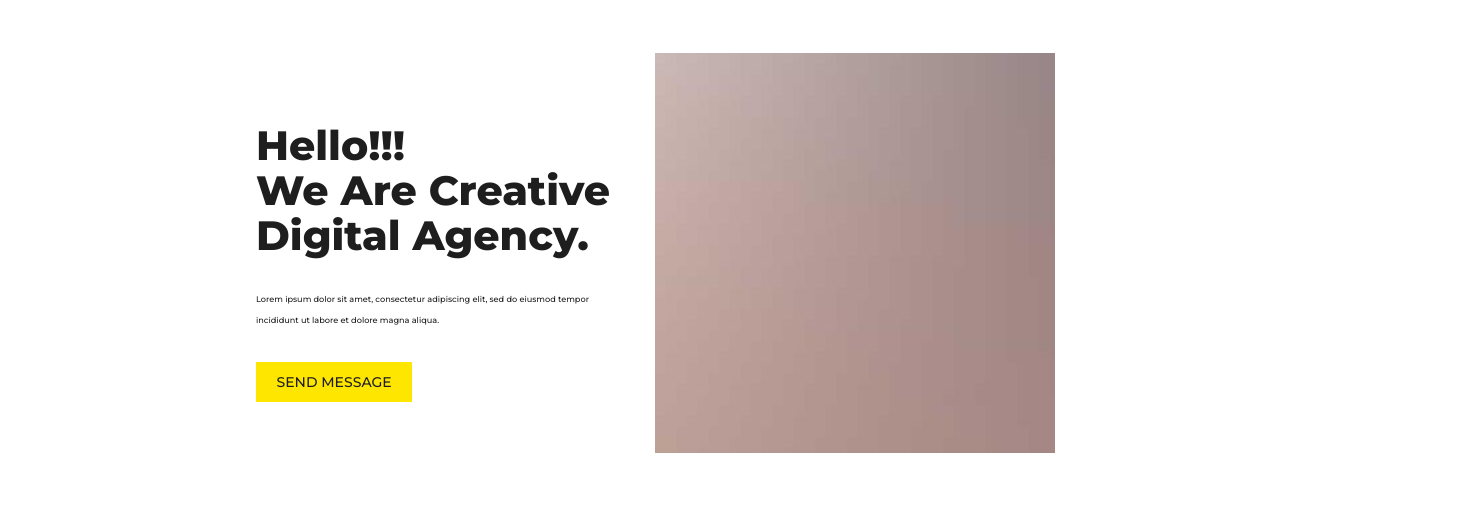
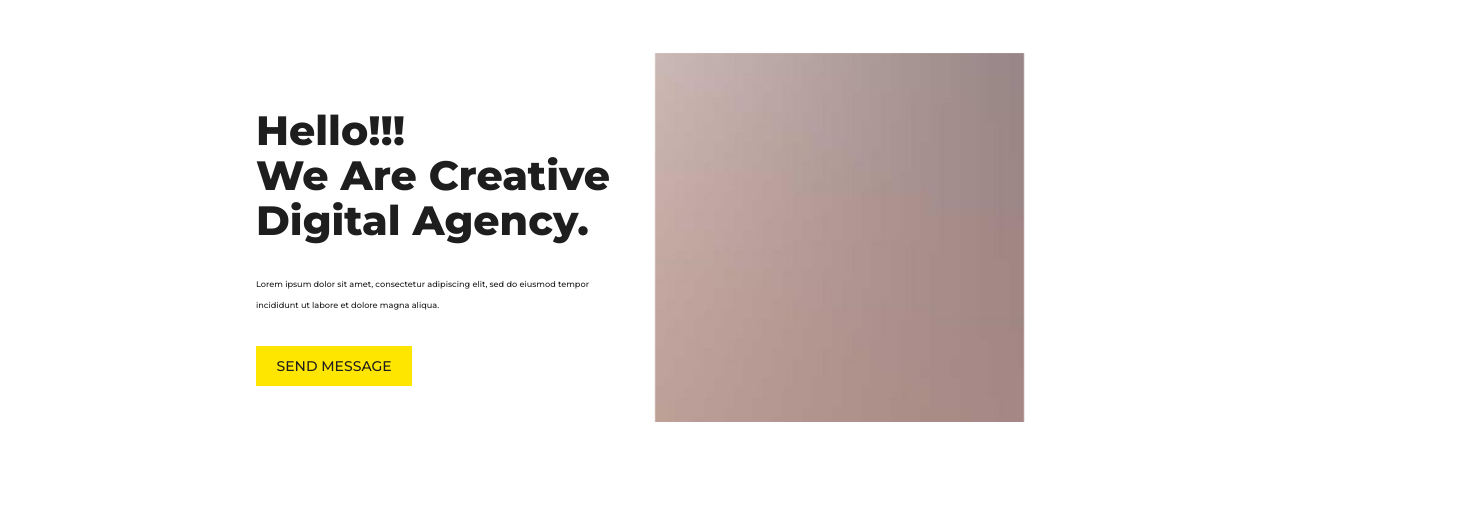
Before and after one commit to klarenzia/display-none, a website: page home.html in a window 1280 px wide. Shown: the part 101-612 px from the top of the page, 1473 px wide, since content can reach past the window. Drawn offline with Linux system fonts and the light colour scheme.

Commit message:
Fix for chrome browser

```diff
--- a/home.html
+++ b/home.html
@@ -328,7 +328,7 @@
           </div>
         </div>
         <div class="col-sm-6 back-to-top ">
-          <div><a href="#" class="js-backtotop">Back to top ▲</a></div>
+          <div><a href="#" class="js-backtotop hidden-xs">Back to top ▲</a></div>
         </div>
       </div>
     </div>
--- a/scss/style.scss
+++ b/scss/style.scss
@@ -3,6 +3,9 @@
 html {
   overflow-x: hidden;
   font-size: 0.8vw;
+  @media (max-width: 500px) {
+    font-size: 1.3vw;
+  }
 }
 
 body {
@@ -84,7 +87,8 @@ a,
 
 img {
   opacity: 1;
-  width: -moz-available;
+  max-width: 100%;
+  height: auto;
 }
 
 //nav/
```
Also changed, not shown: css/style.min.css, img/plant.jpg.
